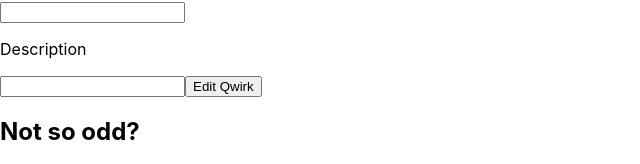
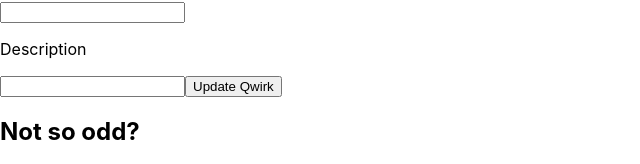
Before and after one commit to sescarrega/qwirk, a React (Create React App) app in the folder client/: page /1/edit in a window 1280 px wide. Shown: the part 195-359 px from the top of the page, without its empty margins (0-640 px from the left). Built offline with nearby package versions, Linux system fonts and the light colour scheme; no server answers.

Commit message:
Delete capabilty

```diff
--- a/client/src/views/Edit.jsx
+++ b/client/src/views/Edit.jsx
@@ -54,7 +54,7 @@ const Edit = () => {
                 <input type="text" name='qwirkName' value={qwirkName} onChange={e => setQwirkName(e.target.value)} ></input>
                 <p> Description</p>
                 <input type="text" name="oddity1" value={oddity1} onChange={e => setOddity1(e.target.value)}></input>
-                <button type='submit'> Edit Qwirk</button>
+                <button type='submit'> Update Qwirk</button>
         </form>
         <div>
             <h2> Not so odd? </h2>
```
